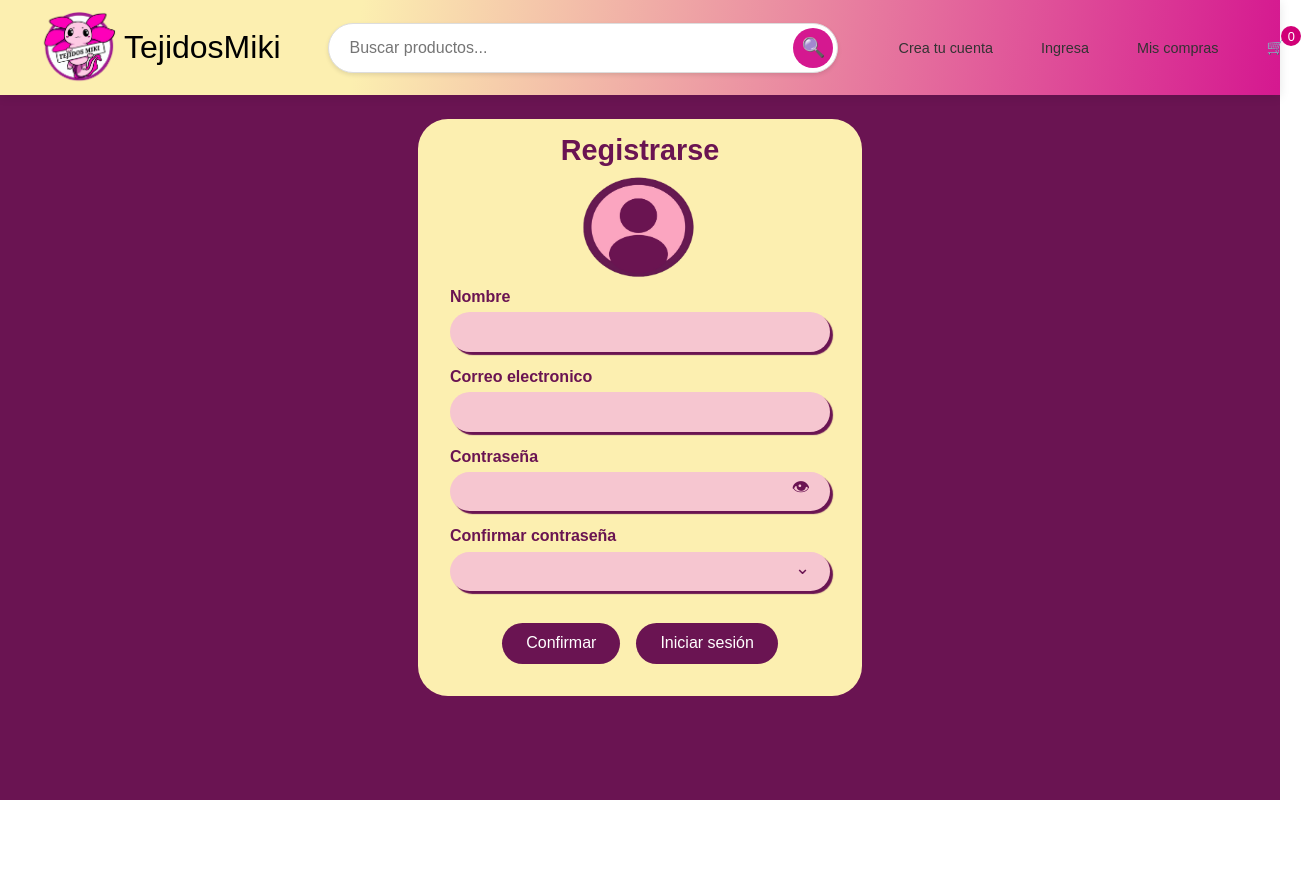
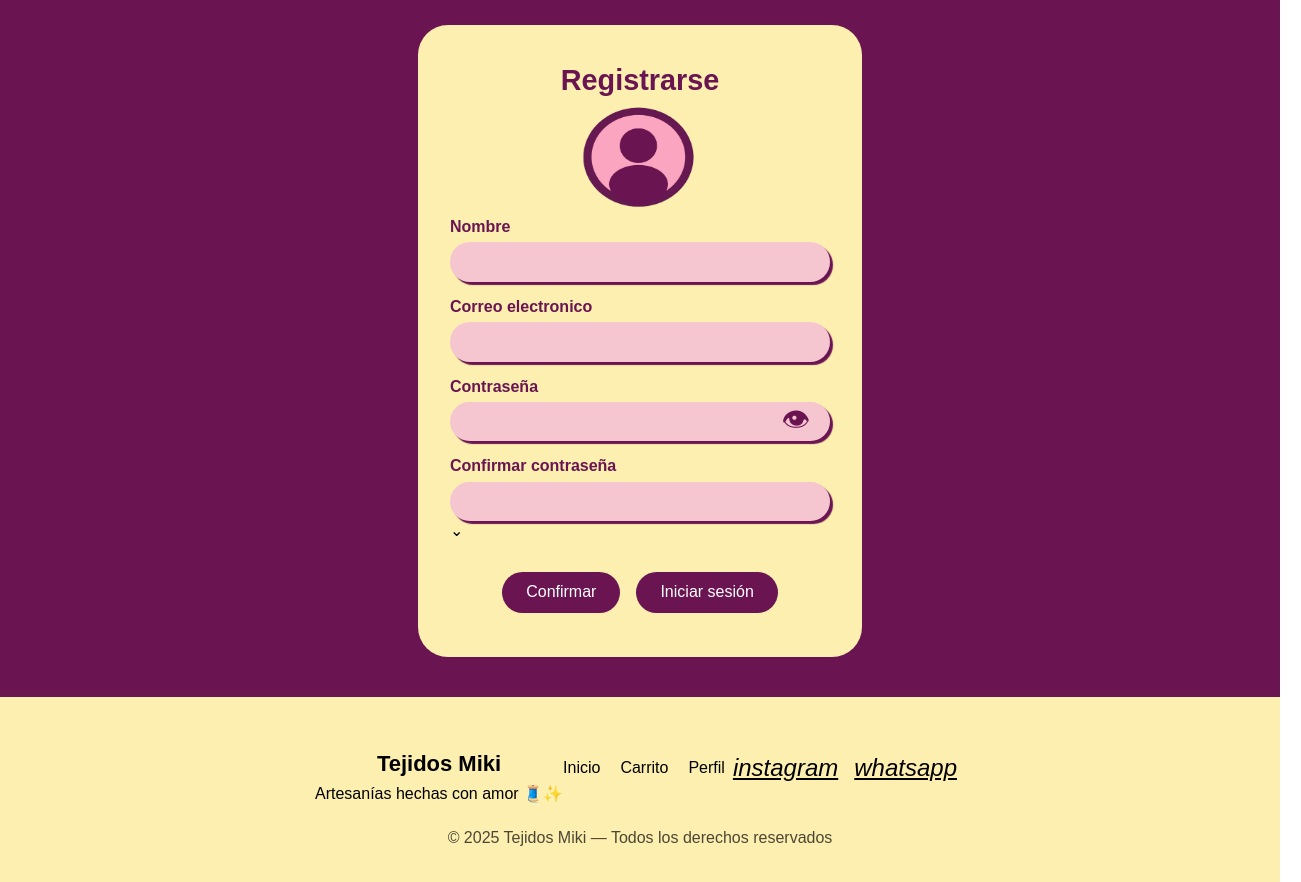
Before and after one commit to elu223/frontend, a React (Vite) app: page /registrarse in a window 1280 px wide. Shown: the whole page, 1301 px wide, since content can reach past the window. Before the commit the page ends 800 px from the top, so only its background shows below. Built offline with nearby package versions, Linux system fonts and the light colour scheme; a web font is replaced by a local one.

Commit message:
no merge

```diff
--- a/src/Componentes/Footer/Footer.jsx
+++ b/src/Componentes/Footer/Footer.jsx
@@ -19,9 +19,9 @@ function Footer() {
           <a href="https://www.instagram.com/tejidosmiki">
             <i className="bx bxl-instagram">instagram</i>
           </a>
-          <a href="#">
+          {/* <a href="#">
             <i className="bx bxl-facebook">facebook</i>
-          </a>
+          </a> */}
           <a href="https://wa.me/542901533532">
             <i className="bx bxl-whatsapp">whatsapp</i>
           </a>
--- a/src/Componentes/Registro/registro.css
+++ b/src/Componentes/Registro/registro.css
@@ -1,12 +1,17 @@
 .registro-container {
-  background-color: #6A1452;
-  min-height: 100vh;
+  display: flex;
+    align-items: center;
+    justify-content: center;
+    min-height: 100vh;
+    background-color: #6A1452;
+    flex-direction: column;
 }
 
 .registro-box {
+ margin-top: 25px;
   background-color: #FCEFB0;
   max-width: 380px;
-  margin: auto;
+  height: 600px;
   padding: 0rem 2rem 2rem 2rem;
   border-radius: 30px;
   text-align: center;
@@ -50,14 +55,14 @@
   position: relative;
 }
 
-.icon-eye,
-.icon-arrow {
+.icon-eye
+/* .icon-arrow */ {
   position: absolute;
   right: 20px;
-  top: 50%;
+  top: 60%;
   transform: translateY(-50%);
   cursor: pointer;
-  font-size: 18px;
+  font-size: 28px;
   color: #6A1452;
 }
 
--- a/src/Componentes/Registro/registro.jsx
+++ b/src/Componentes/Registro/registro.jsx
@@ -2,6 +2,7 @@ import { useState } from "react";
 import { useLocation } from "wouter";
 import HeaderMenu from "../Header/Header-Menu";
 import "./registro.css";
+import Footer from "../Footer/Footer";
 
 function Registro() {
   const [nombre, setNombre] = useState("");
@@ -34,7 +35,6 @@ function Registro() {
 
   return (
     <div className="registro-container">
-      <HeaderMenu />
 
       <div className="registro-box">
         <h2 className="registro-title">Registrarse</h2>
@@ -115,6 +115,7 @@ function Registro() {
           </div>
         </form>
       </div>
+        <Footer />
     </div>
   );
 }
```
